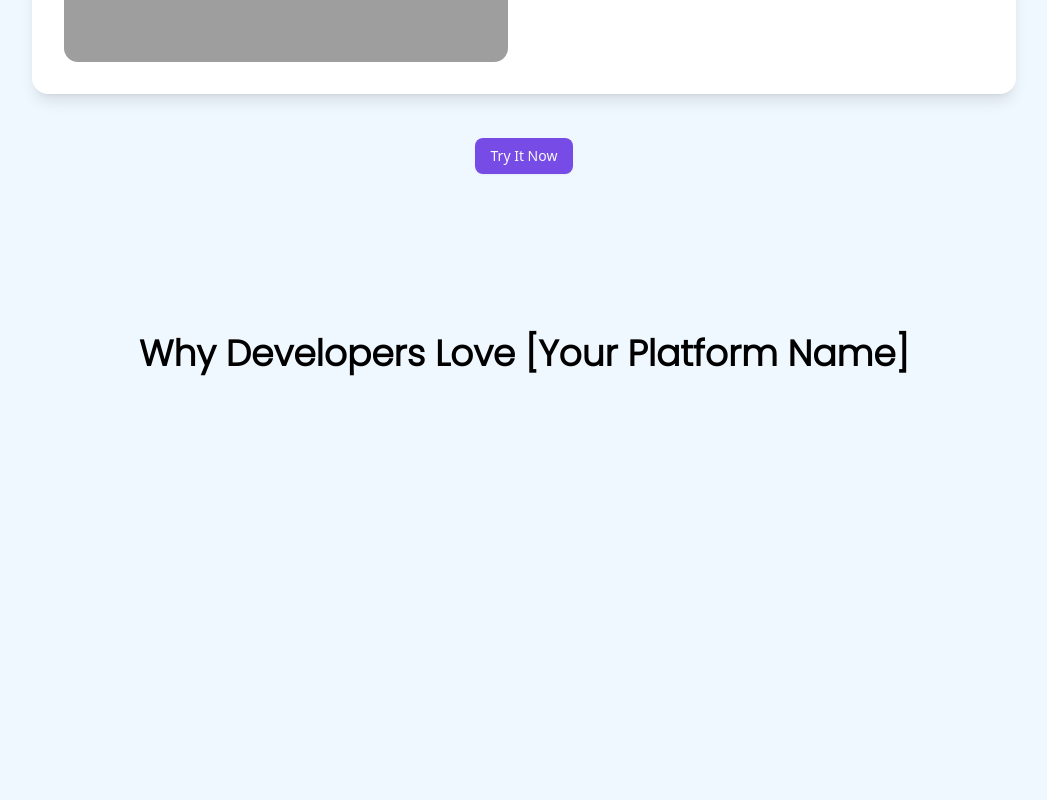
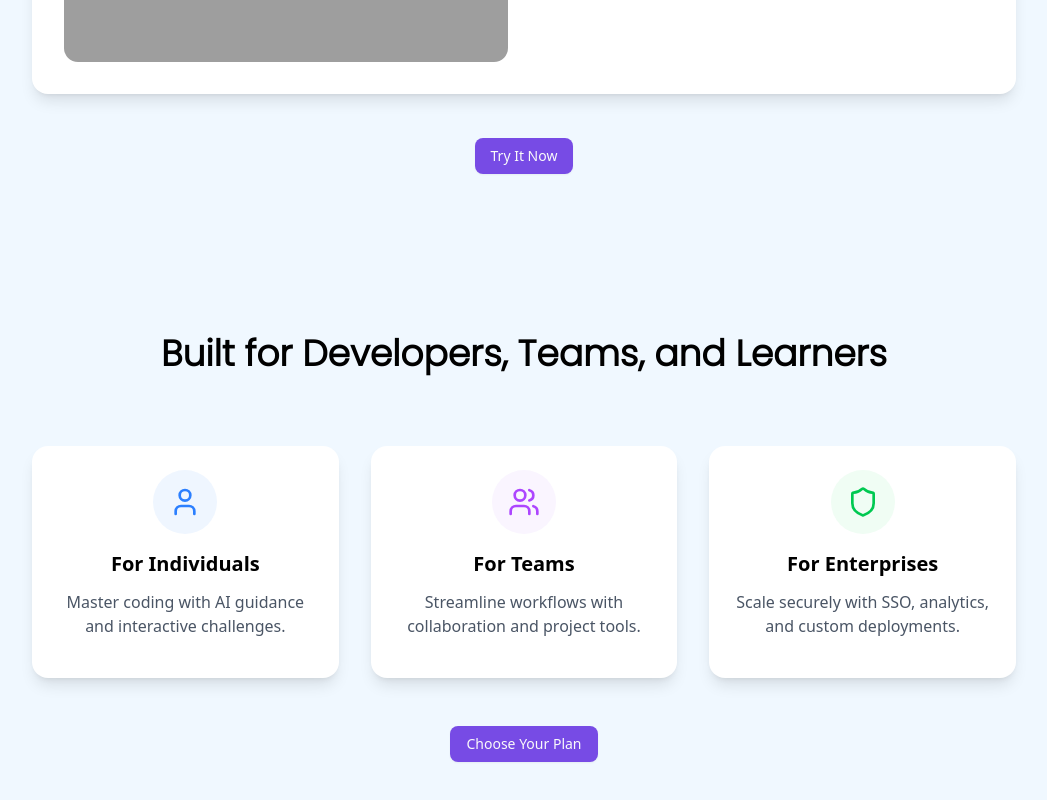
Before and after one commit to lakshyakumar90/MERN-AI, a React (Vite) app in the folder frontend/: page / in a window 1280 px wide. Shown: the part 2575-3375 px from the top of the page, without its empty margins (116-1163 px from the left). Built offline with nearby package versions, Linux system fonts and the light colour scheme; grey boxes are pictures that could not be loaded.

Commit message:
Add lucide-react dependency and enhance Benefits component with structured benefits display and CTA button

```diff
--- a/frontend/package.json
+++ b/frontend/package.json
@@ -15,6 +15,7 @@
     "@tailwindcss/vite": "^4.0.15",
     "class-variance-authority": "^0.7.1",
     "clsx": "^2.1.1",
+    "lucide-react": "^0.487.0",
     "react": "^18.3.1",
     "react-dom": "^18.3.1",
     "react-router-dom": "^7.4.1",
--- a/frontend/src/components/pages/before-login/pages/Benefits.jsx
+++ b/frontend/src/components/pages/before-login/pages/Benefits.jsx
@@ -1,11 +1,61 @@
 import React from "react";
+import { Button } from "@/components/ui/button";
+import { Link } from "react-router-dom";
+import { User, Users, Shield } from "lucide-react";
 
 const Benefits = () => {
+  const benefits = [
+    {
+      title: "For Individuals",
+      description: "Master coding with AI guidance and interactive challenges.",
+      icon: User,
+      color: "text-blue-500",
+      bgColor: "bg-blue-50",
+    },
+    {
+      title: "For Teams",
+      description: "Streamline workflows with collaboration and project tools.",
+      icon: Users,
+      color: "text-purple-500",
+      bgColor: "bg-purple-50",
+    },
+    {
+      title: "For Enterprises",
+      description: "Scale securely with SSO, analytics, and custom deployments.",
+      icon: Shield,
+      color: "text-green-500",
+      bgColor: "bg-green-50",
+    },
+  ];
+
   return (
     <section className="flex flex-col w-full md:w-4/5 mx-auto items-center min-h-screen px-4 md:px-5 py-10 relative">
       <h1 className="font-[poppins] font-bold text-2xl md:text-4xl mb-6 md:mb-10 text-center">
-        Why Developers Love [Your Platform Name]
+        Built for Developers, Teams, and Learners
       </h1>
+
+      {/* Benefits Grid */}
+      <div className="grid grid-cols-1 md:grid-cols-3 gap-8 w-full mt-8">
+        {benefits.map((benefit, index) => (
+          <div
+            key={index}
+            className="flex flex-col items-center p-6 rounded-2xl bg-white shadow-lg hover:shadow-xl transition-all duration-300"
+          >
+            <div className={`p-4 rounded-full ${benefit.bgColor} mb-4`}>
+              <benefit.icon className={`w-8 h-8 ${benefit.color}`} />
+            </div>
+            <h2 className="text-xl font-bold mb-3 text-center">{benefit.title}</h2>
+            <p className="text-gray-600 text-center mb-4">{benefit.description}</p>
+          </div>
+        ))}
+      </div>
+
+      {/* CTA Button */}
+      <div className="mt-12">
+        <Button variant="default" className="bg-[#774BE5]" asChild>
+          <Link to="/pricing">Choose Your Plan</Link>
+        </Button>
+      </div>
     </section>
   );
 };
```
Also changed, not shown: 1 other file (tests, documents, lock files or other folders).
